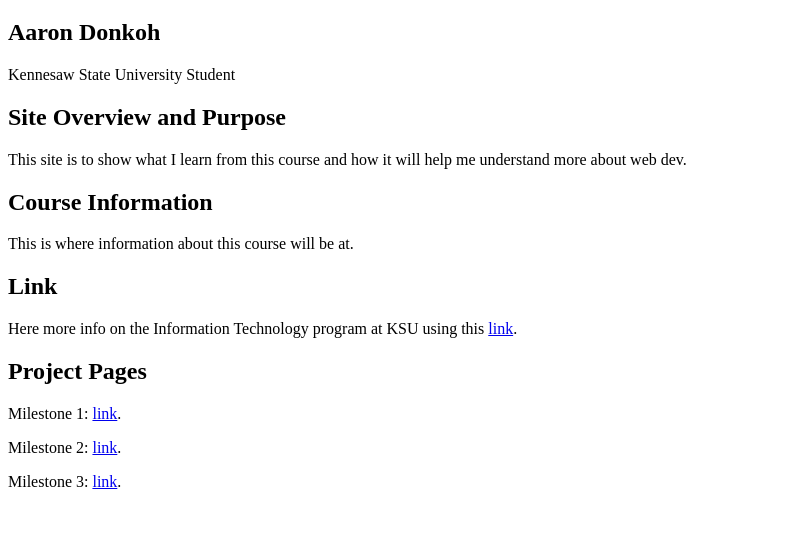
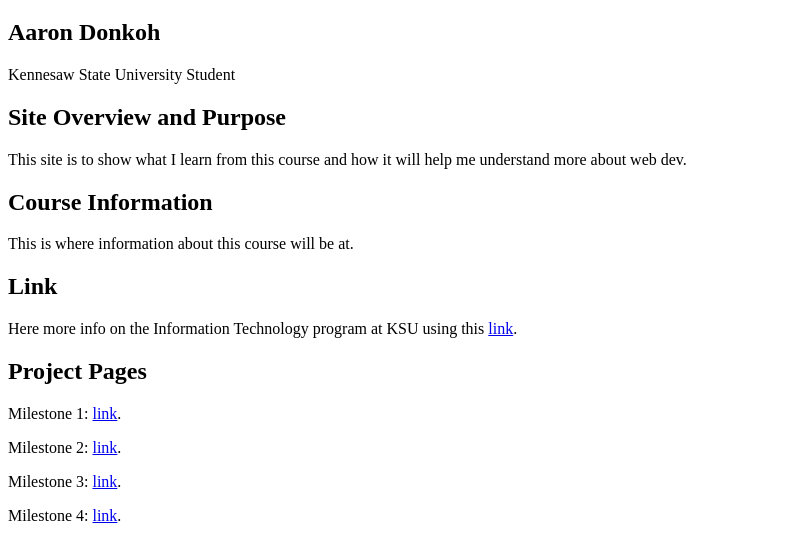
Before and after one commit to adonkohKSU/adonkohKSU.github.io, a plain HTML site: page index.html in a window 1280 px wide. Shown: the part 61-620 px from the top of the page, without its empty margins (0-795 px from the left). Drawn offline with Linux system fonts and the light colour scheme.

Commit message:
Add files via upload

```diff
--- a/index.html
+++ b/index.html
@@ -28,6 +28,7 @@
         <p>Milestone 1: <a href="/Milestone 1/Milestone 1.html" target="_blank">link</a>.</p>
         <p>Milestone 2: <a href="/Milestone 2/Milestone 2.html" target="_blank">link</a>.</p>
         <p>Milestone 3: <a href="/Milestone 3/Milestone 3.html" target="_blank">link</a>.</p>
+        <p>Milestone 4: <a href="/Milestone 4/Milestone 4.html" target="_blank">link</a>.</p>
 
 
 </body>
```
